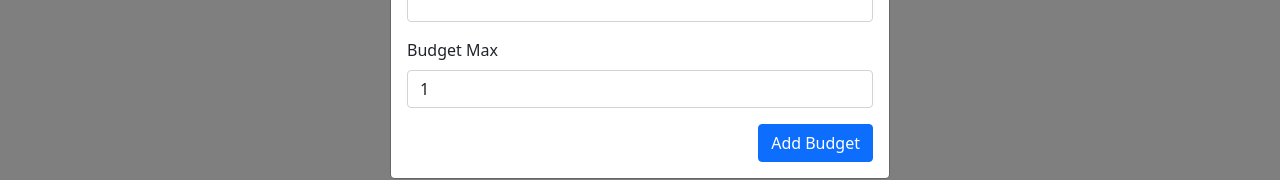
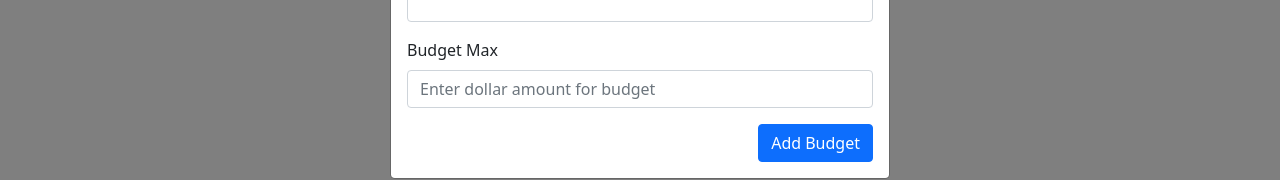
Before and after one commit to damianmalysza/ez-budget-frontend, a React (Create React App) app: page /budgets/new in a window 1280 px wide. Shown: the part 162-342 px from the top of the page. Built offline with nearby package versions, Linux system fonts and the light colour scheme; no server answers.

Commit message:
added placeholder text for budget and expense amount

```diff
--- a/src/components/AddBudgetModal.js
+++ b/src/components/AddBudgetModal.js
@@ -8,7 +8,7 @@ class AddBudgetModal extends Component {
 
   state = {
     name: "",
-    budget_max: 1,
+    budget_max: "",
     form_errors: ""
   }
 
@@ -43,7 +43,7 @@ class AddBudgetModal extends Component {
             </Form.Group>
             <Form.Group className="mb-3">
               <Form.Label>Budget Max</Form.Label>
-              <Form.Control type="number" min={1} step={0.01} name="budget_max" value={this.state.budget_max} required onChange={event => this.handleFormChange(event)}/>
+              <Form.Control type="number" placeholder="Enter dollar amount for budget" min={1} step={0.01} name="budget_max" value={this.state.budget_max} required onChange={event => this.handleFormChange(event)}/>
             </Form.Group>
             <div className="d-flex justify-content-end">
               <Button variant="primary" type="submit">
--- a/src/components/AddExpenseModal.js
+++ b/src/components/AddExpenseModal.js
@@ -6,7 +6,7 @@ import {addNewExpense} from "../actions/addNewExpense"
 class AddExpenseModal extends Component {
   state = {
     name: "",
-    amount: 1,
+    amount: "",
     budget_id: this.props.budget_id,
     form_errors: ""
   }
@@ -42,7 +42,7 @@ class AddExpenseModal extends Component {
             </Form.Group>
             <Form.Group className="mb-3">
               <Form.Label>Amount</Form.Label>
-              <Form.Control type="number" min={1} step={0.01} name="amount" value={this.state.amount} required onChange={event => this.handleFormChange(event)}/>
+              <Form.Control type="number" placeholder="Enter dollar amount of expense" min={1} step={0.01} name="amount" value={this.state.amount} required onChange={event => this.handleFormChange(event)}/>
             </Form.Group>
           <div className="d-flex justify-content-end">
             <Button variant="primary" type="submit">Add Expense</Button>
```
